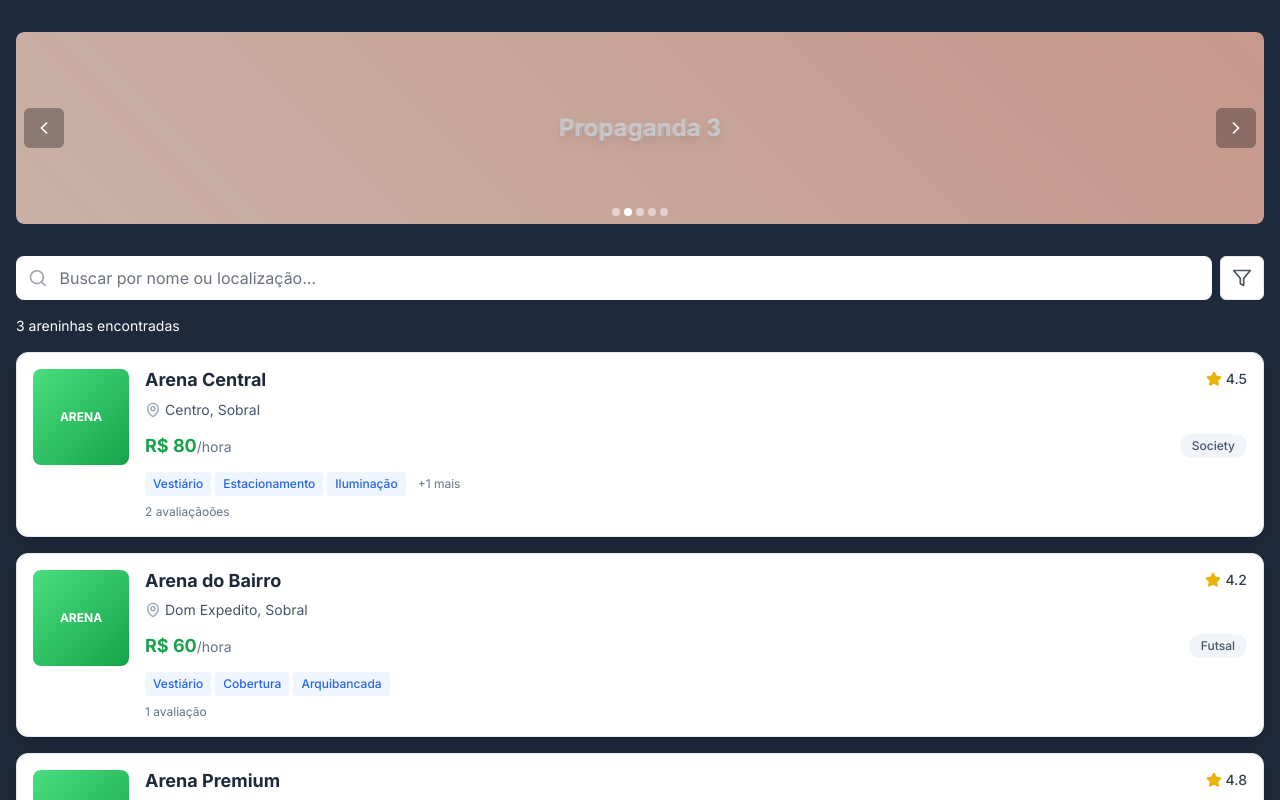
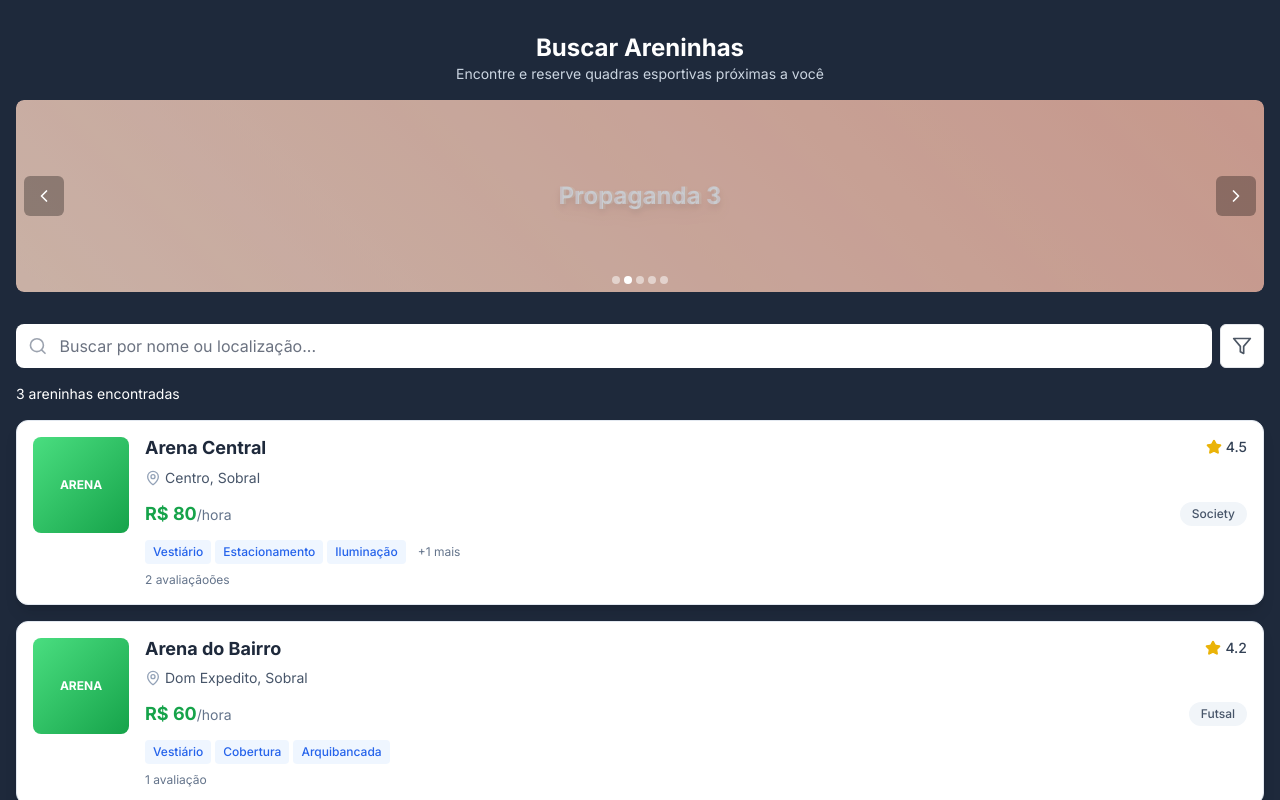
Before and after one commit to entrega363/arenasobral-app, a Next.js app: page /search/fields in a window 1280 px wide. Shown: the top 800 px of the page. Built offline with nearby package versions, Linux system fonts and the light colour scheme.

Commit message:
Adiciona título aprimorado e mantém botão voltar na página de busca de areninhas

```diff
--- a/src/components/screens/SearchFieldsScreen.tsx
+++ b/src/components/screens/SearchFieldsScreen.tsx
@@ -128,8 +128,14 @@ export function SearchFieldsScreen() {
       showBackButton={true}
       showBottomNav={true}
     >
-      {/* Ad Banner Carousel */}
+      {/* Header with enhanced title */}
       <div className="px-4 pt-4">
+        <div className="text-center mb-4">
+          <h1 className="text-2xl font-bold text-white">Buscar Areninhas</h1>
+          <p className="text-slate-300 text-sm">Encontre e reserve quadras esportivas próximas a você</p>
+        </div>
+
+        {/* Ad Banner Carousel */}
         <AdBannerCarousel isAdmin={false} onUpload={handleUploadClick} />
       </div>
 
```
